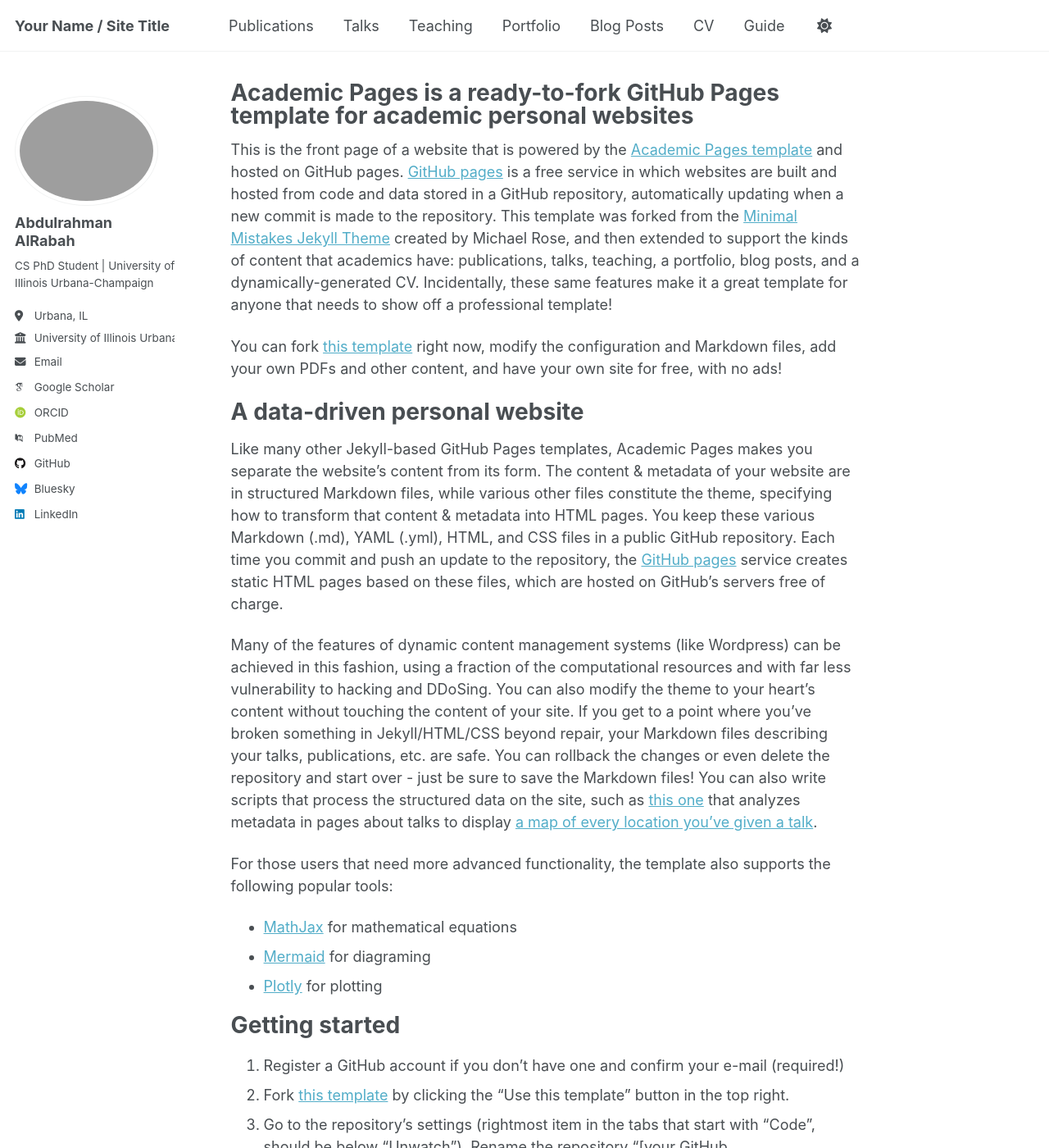
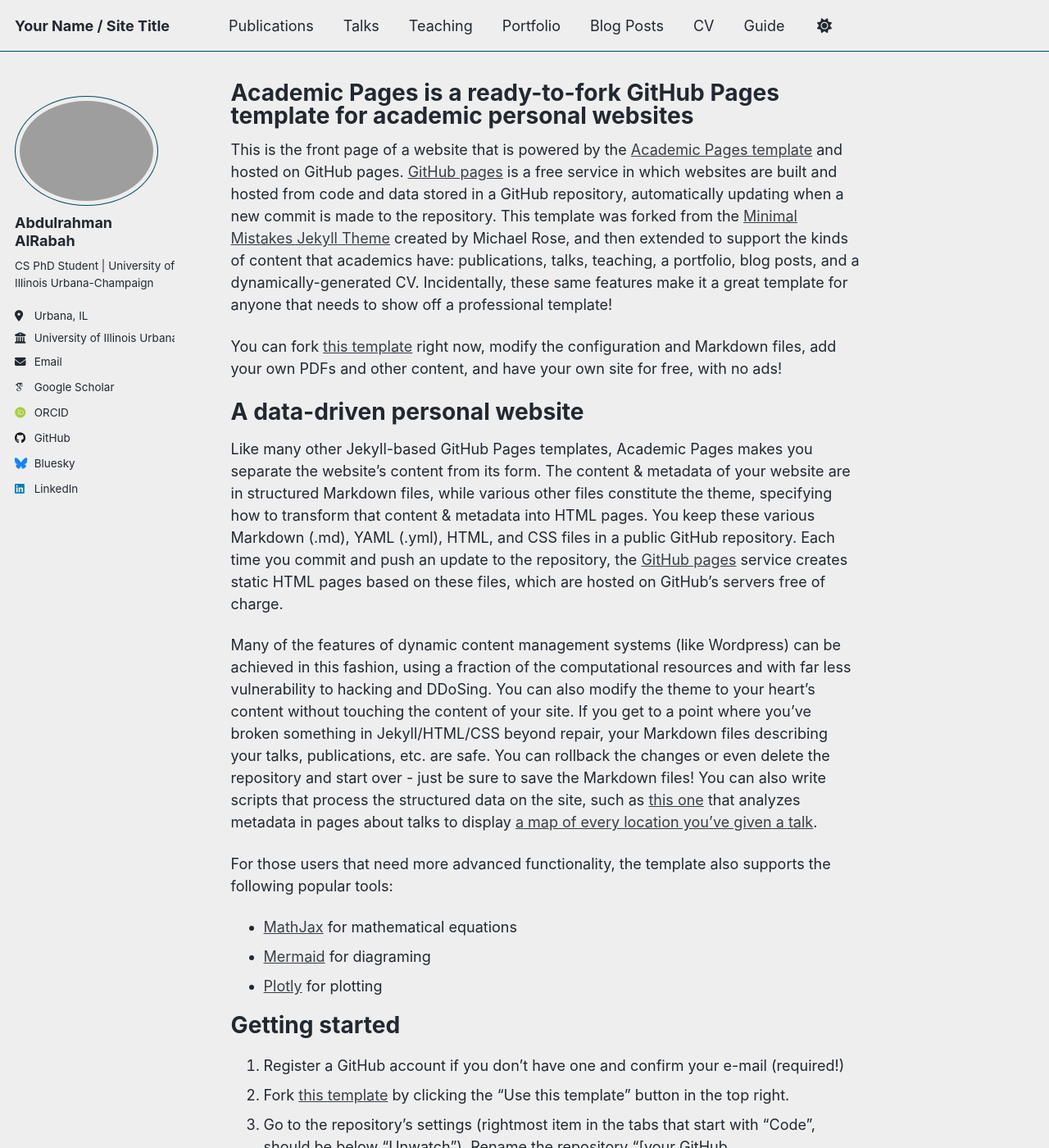
Before and after one commit to aalrabah/aalrabah.github.io, a Jekyll site: the page built from _pages/about.md, in a window 1280 px wide and 1400 px high. Shown: the whole window at 82% size. Built offline with Jekyll 4.4.1, drawn with Linux system fonts in a browser that asks for light colours; some web fonts are replaced; a script that is not in the unit is left out.

```diff
--- a/_config.yml
+++ b/_config.yml
@@ -8,7 +8,7 @@
 
 # Basic Site Settings
 locale                   : "en-US"
-site_theme               : "default" # Currently available options are "default", "air"
+site_theme               : "air" # Currently available options are "default", "air"
 title                    : "Your Name / Site Title"
 title_separator          : "-"
 name                     : &name "Abdulrahman AlRabah"
@@ -40,7 +40,7 @@ author:
   impactstory      : # URL
   orcid            : "https://orcid.org/0009-0002-4113-6441"
   semantic         : # URL
-  pubmed           : ""
+  pubmed           : #
   researchgate     : # URL
   scopus           : # URL
 
```
